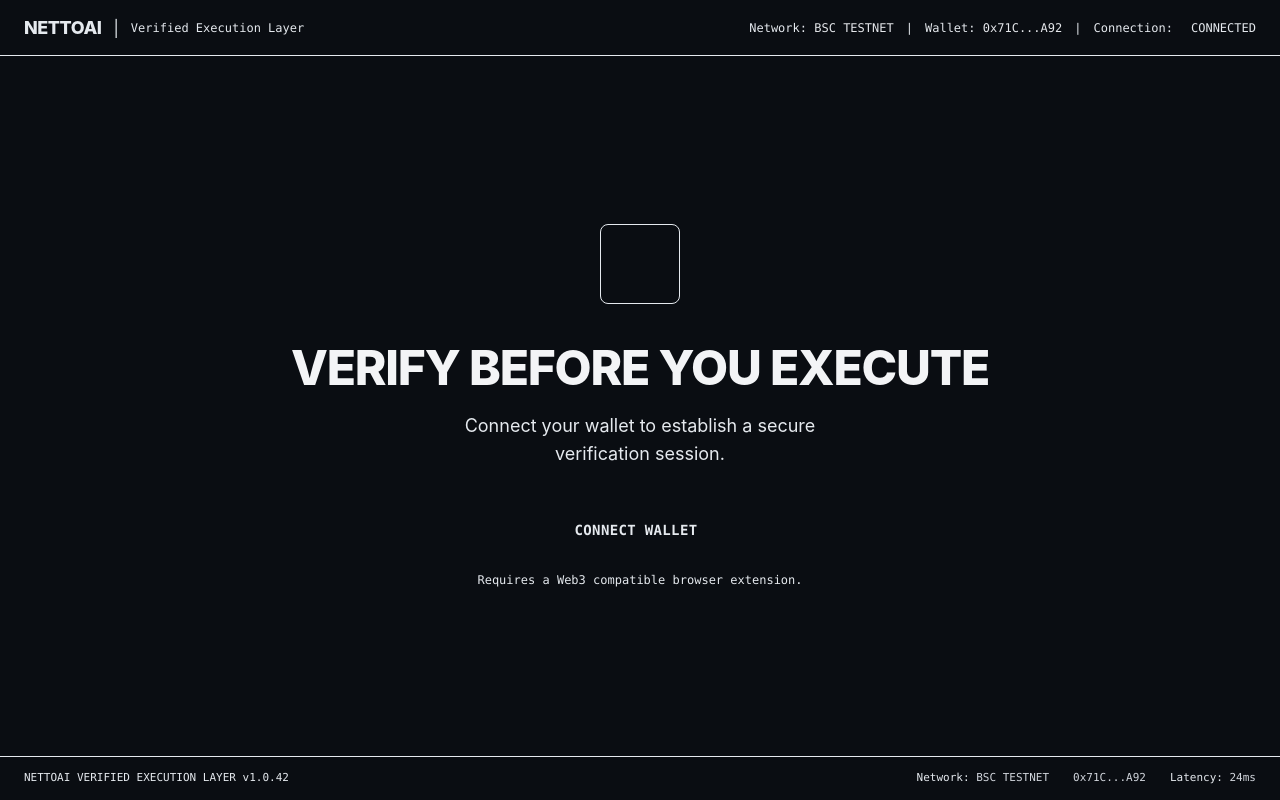
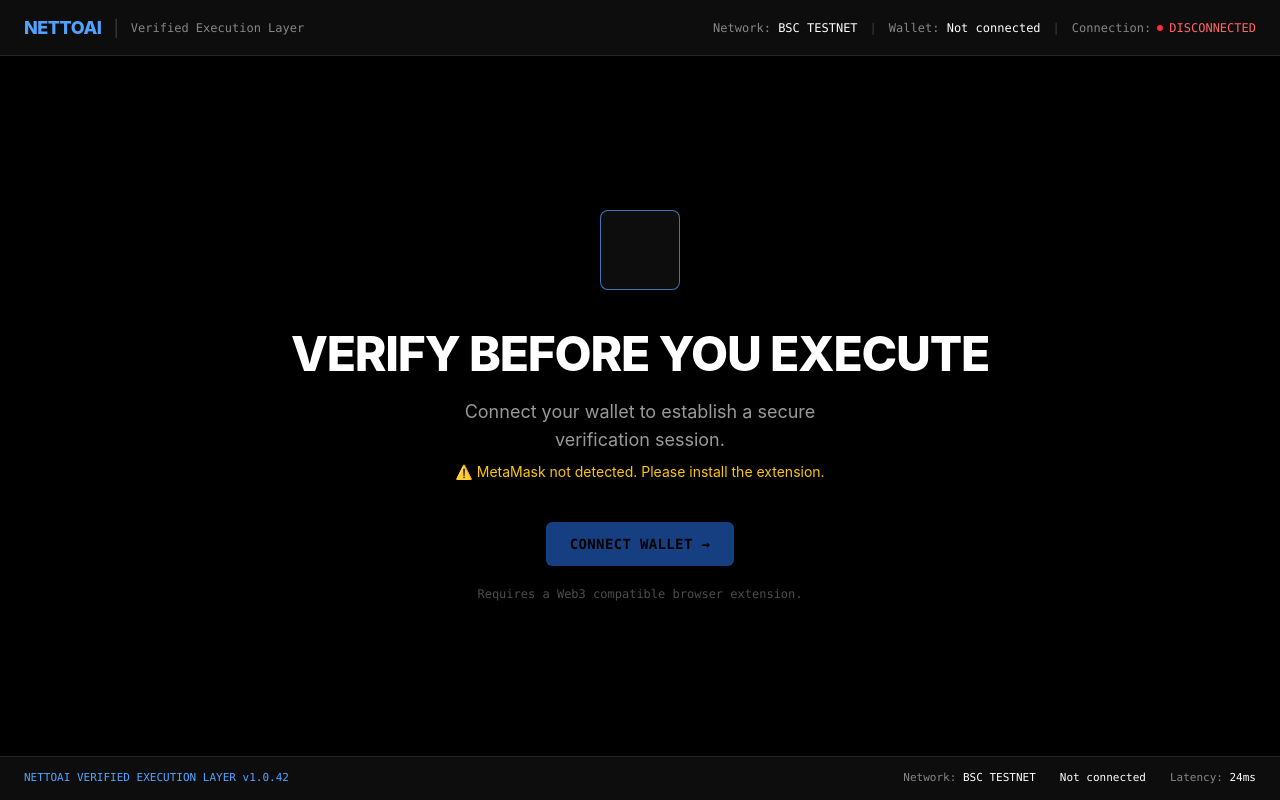
Before and after one commit to yyred-max/nettoai, a Next.js app: page / in a window 1280 px wide. Built offline with nearby package versions, Linux system fonts and the light colour scheme.

Commit message:
feat: implement real MetaMask connection with network check

```diff
--- a/components/ConnectWallet.tsx
+++ b/components/ConnectWallet.tsx
@@ -1,62 +1,159 @@
 "use client";
 
+import { useState, useEffect } from "react";
+
 type ConnectWalletProps = {
+    onConnect?: (address: string) => void;
     network?: string;
-    wallet?: string;
-    connected?: boolean;
-    latencyMs?: number;
     version?: string;
-    onConnect?: () => void;
 };
 
 export default function ConnectWallet({
+    onConnect,
     network = "BSC TESTNET",
-    wallet = "0x71C...A92",
-    connected = true,
-    latencyMs = 24,
     version = "v1.0.42",
-    onConnect,
 }: ConnectWalletProps) {
-    const handleConnect = () => {
-        if (onConnect) {
-            onConnect();
+    const [address, setAddress] = useState<string | null>(null);
+    const [isConnecting, setIsConnecting] = useState(false);
+    const [error, setError] = useState<string | null>(null);
+    const [isMetaMask, setIsMetaMask] = useState(false);
+
+    // Cek apakah MetaMask terpasang
+    useEffect(() => {
+        if (typeof window !== "undefined") {
+            const ethereum = (window as any).ethereum;
+            setIsMetaMask(!!ethereum?.isMetaMask);
+        }
+    }, []);
+
+    // Cek koneksi yang sudah ada sebelumnya
+    useEffect(() => {
+        const checkConnection = async () => {
+            if (typeof window === "undefined") return;
+            const ethereum = (window as any).ethereum;
+            if (!ethereum) return;
+
+            try {
+                const accounts = await ethereum.request({ method: "eth_accounts" });
+                if (accounts.length > 0) {
+                    setAddress(accounts[0]);
+                    if (onConnect) onConnect(accounts[0]);
+                }
+            } catch (err) {
+                console.error("Failed to check connection:", err);
+            }
+        };
+        checkConnection();
+    }, [onConnect]);
+
+    const connectWallet = async () => {
+        if (typeof window === "undefined") return;
+        const ethereum = (window as any).ethereum;
+
+        if (!ethereum) {
+            setError("MetaMask not detected. Please install MetaMask extension.");
             return;
         }
-        // Default: wire up your wallet connection logic here (wagmi, ethers, etc.)
-        console.log("Connect wallet clicked");
+
+        setIsConnecting(true);
+        setError(null);
+
+        try {
+            // Request account access
+            const accounts = await ethereum.request({
+                method: "eth_requestAccounts",
+            });
+            const account = accounts[0];
+            setAddress(account);
+            if (onConnect) onConnect(account);
+
+            // Cek network (harus BSC Testnet, chainId = 97)
+            const chainId = await ethereum.request({ method: "eth_chainId" });
+            if (chainId !== "0x61") {
+                setError("Please switch to BSC Testnet (Chain ID: 97).");
+                try {
+                    await ethereum.request({
+                        method: "wallet_switchEthereumChain",
+                        params: [{ chainId: "0x61" }],
+                    });
+                } catch (switchError) {
+                    // User mungkin menolak switch network
+                    console.warn("Network switch rejected", switchError);
+                }
+            }
+
+            // Listen for account changes
+            ethereum.on("accountsChanged", (newAccounts: string[]) => {
+                if (newAccounts.length > 0) {
+                    setAddress(newAccounts[0]);
+                    if (onConnect) onConnect(newAccounts[0]);
+                } else {
+                    setAddress(null);
+                    if (onConnect) onConnect("");
+                }
+            });
+
+            // Listen for chain changes
+            ethereum.on("chainChanged", () => {
+                window.location.reload();
+            });
+        } catch (err: any) {
+            console.error("Connection error:", err);
+            if (err.code === 4001) {
+                setError("User rejected the connection request.");
+            } else {
+                setError("Failed to connect wallet. Please try again.");
+            }
+        } finally {
+            setIsConnecting(false);
+        }
+    };
+
+    const disconnectWallet = () => {
+        setAddress(null);
+        setError(null);
+        if (onConnect) onConnect("");
+    };
+
+    const shortenAddress = (addr: string) => {
+        if (!addr) return "";
+        return `${addr.slice(0, 6)}...${addr.slice(-4)}`;
     };
 
     return (
-        <main className="flex min-h-screen flex-col bg-bg">
+        <main className="flex min-h-screen flex-col bg-black">
             {/* Top nav */}
-            <header className="flex h-14 w-full items-center justify-between border-b border-border bg-bg-panel/60 px-6">
+            <header className="flex h-14 w-full items-center justify-between border-b border-white/10 bg-white/5 px-6">
                 <div className="flex items-center gap-3">
-                    <span className="font-display text-lg font-extrabold tracking-tight text-accent">
+                    <span className="font-display text-lg font-extrabold tracking-tight text-blue-400">
                         NETTOAI
                     </span>
-                    <span className="text-border">|</span>
-                    <span className="font-mono text-xs text-muted">
+                    <span className="text-white/20">|</span>
+                    <span className="font-mono text-xs text-white/50">
                         Verified Execution Layer
                     </span>
                 </div>
 
-                <div className="flex items-center gap-3 font-mono text-xs text-muted">
+                <div className="flex items-center gap-3 font-mono text-xs text-white/50">
                     <span>
-                        Network: <span className="text-gray-200">{network}</span>
+                        Network: <span className="text-white">{network}</span>
                     </span>
-                    <span className="text-border">|</span>
+                    <span className="text-white/20">|</span>
                     <span>
-                        Wallet: <span className="text-gray-200">{wallet}</span>
+                        Wallet:{" "}
+                        <span className="text-white">
+                            {address ? shortenAddress(address) : "Not connected"}
+                        </span>
                     </span>
-                    <span className="text-border">|</span>
+                    <span className="text-white/20">|</span>
                     <span className="flex items-center gap-1.5">
                         Connection:
                         <span
-                            className={`inline-block h-1.5 w-1.5 rounded-full ${connected ? "bg-accent" : "bg-red-500"
+                            className={`inline-block h-1.5 w-1.5 rounded-full ${address ? "bg-green-500" : "bg-red-500"
                                 }`}
                         />
-                        <span className={connected ? "text-accent" : "text-red-400"}>
-                            {connected ? "CONNECTED" : "DISCONNECTED"}
+                        <span className={address ? "text-green-400" : "text-red-400"}>
+                            {address ? "CONNECTED" : "DISCONNECTED"}
                         </span>
                     </span>
                 </div>
@@ -64,43 +161,64 @@ export default function ConnectWallet({
 
             {/* Hero / verify session */}
             <section className="flex flex-1 flex-col items-center justify-center px-6 py-20 text-center">
-                <div className="mb-10 flex h-20 w-20 items-center justify-center rounded-lg border border-accent/70 bg-bg-panel/40">
-                    <i className="bi bi-unlock text-3xl text-accent" />
+                <div className="mb-10 flex h-20 w-20 items-center justify-center rounded-lg border border-blue-400/70 bg-white/5">
+                    <i className="bi bi-unlock text-3xl text-blue-400" />
                 </div>
 
-                <h1 className="font-display text-4xl font-extrabold tracking-tight text-gray-100 sm:text-5xl">
+                <h1 className="font-display text-4xl font-extrabold tracking-tight text-white sm:text-5xl">
                     VERIFY BEFORE YOU EXECUTE
                 </h1>
 
-                <p className="mt-5 max-w-md text-base text-muted sm:text-lg">
-                    Connect your wallet to establish a secure verification session.
+                <p className="mt-5 max-w-md text-base text-white/60 sm:text-lg">
+                    {address
+                        ? `Connected: ${shortenAddress(address)}`
+                        : "Connect your wallet to establish a secure verification session."}
                 </p>
 
-                <button
-                    onClick={handleConnect}
-                    className="mt-10 flex items-center gap-2 rounded-md bg-accent px-6 py-3 font-mono text-sm font-bold tracking-wide text-bg transition-colors hover:bg-accent/90 focus:outline-none focus-visible:ring-2 focus-visible:ring-accent focus-visible:ring-offset-2 focus-visible:ring-offset-bg"
-                >
-                    CONNECT WALLET
-                    <i className="bi bi-arrow-right" />
-                </button>
+                {!isMetaMask && (
+                    <p className="mt-2 text-sm text-yellow-400">
+                        ⚠️ MetaMask not detected. Please install the extension.
+                    </p>
+                )}
 
-                <p className="mt-5 font-mono text-xs text-muted/70">
+                {error && <p className="mt-2 text-sm text-red-400">{error}</p>}
+
+                {address ? (
+                    <button
+                        onClick={disconnectWallet}
+                        className="mt-10 flex items-center gap-2 rounded-md bg-white/10 px-6 py-3 font-mono text-sm font-bold tracking-wide text-white transition-colors hover:bg-white/20 focus:outline-none"
+                    >
+                        DISCONNECT WALLET
+                    </button>
+                ) : (
+                    <button
+                        onClick={connectWallet}
+                        disabled={isConnecting || !isMetaMask}
+                        className="mt-10 flex items-center gap-2 rounded-md bg-blue-500 px-6 py-3 font-mono text-sm font-bold tracking-wide text-black transition-colors hover:bg-blue-400 focus:outline-none disabled:opacity-50 disabled:cursor-not-allowed"
+                    >
+                        {isConnecting ? "CONNECTING..." : "CONNECT WALLET →"}
+                    </button>
+                )}
+
+                <p className="mt-5 font-mono text-xs text-white/30">
                     Requires a Web3 compatible browser extension.
                 </p>
             </section>
 
             {/* Status footer */}
-            <footer className="flex h-11 w-full items-center justify-between border-t border-border bg-bg-panel/60 px-6 font-mono text-[11px]">
-                <span className="text-accent">
+            <footer className="flex h-11 w-full items-center justify-between border-t border-white/10 bg-white/5 px-6 font-mono text-[11px]">
+                <span className="text-blue-400">
                     NETTOAI VERIFIED EXECUTION LAYER {version}
                 </span>
-                <div className="flex items-center gap-6 text-muted">
+                <div className="flex items-center gap-6 text-white/50">
                     <span>
-                        Network: <span className="text-gray-300">{network}</span>
+                        Network: <span className="text-white">{network}</span>
                     </span>
-                    <span className="text-gray-300">{wallet}</span>
+                    <span className="text-white">
+                        {address ? shortenAddress(address) : "Not connected"}
+                    </span>
                     <span>
-                        Latency: <span className="text-gray-300">{latencyMs}ms</span>
+                        Latency: <span className="text-white">24ms</span>
                     </span>
                 </div>
             </footer>
```
